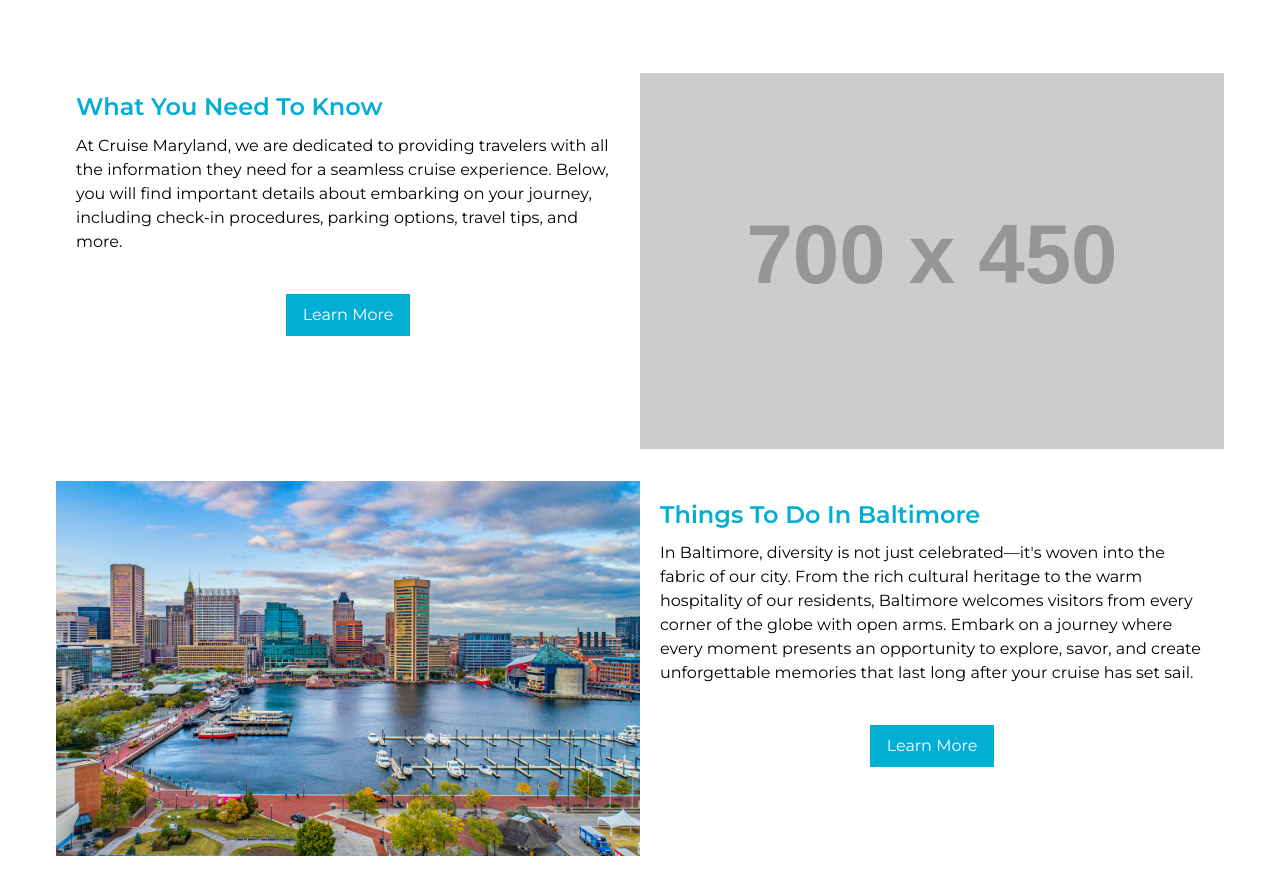
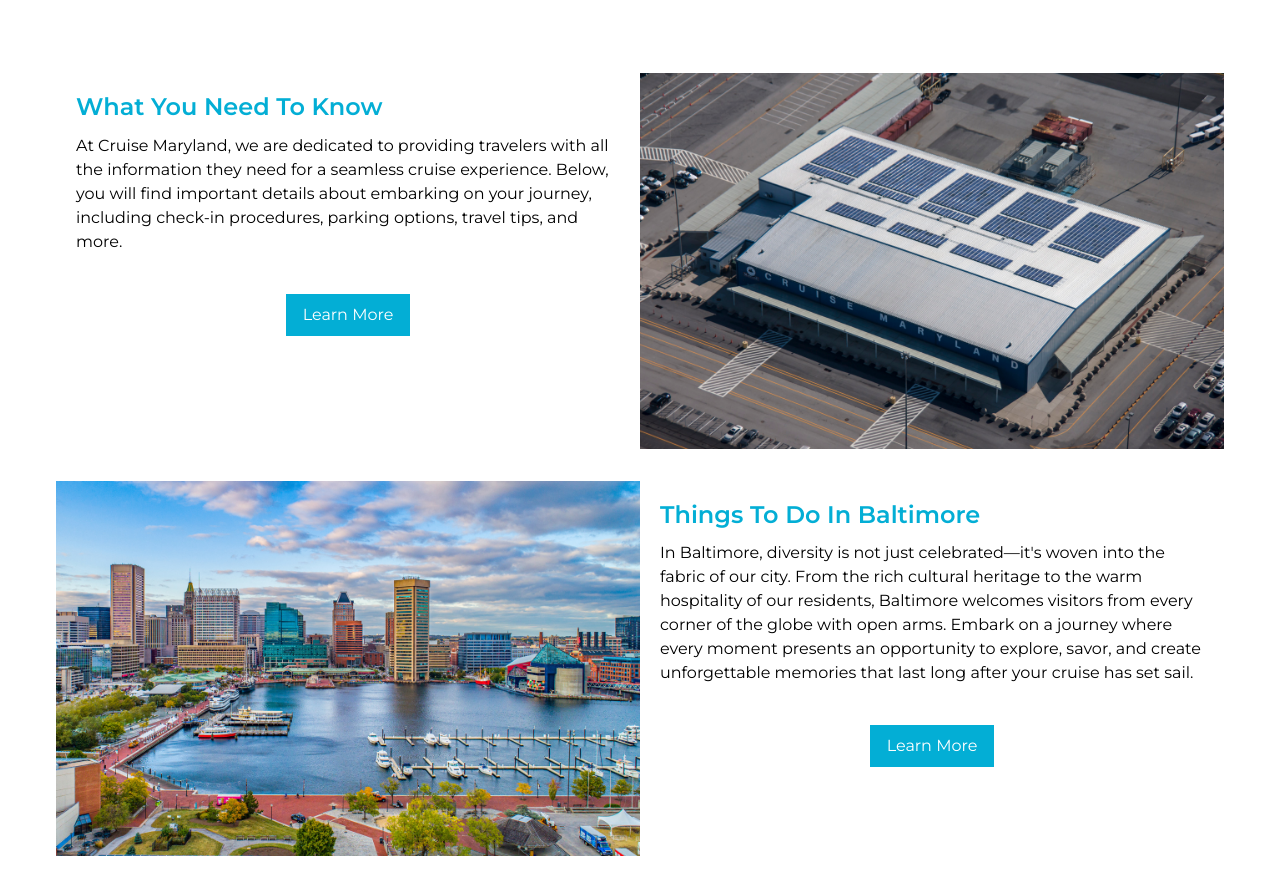
Before and after one commit to mdot-ocx/cruise-md, a plain HTML site: page index.html in a window 1280 px wide. Shown: the part 1865-2735 px from the top of the page. Drawn offline with Linux system fonts and the light colour scheme; placeholder pictures from the web are drawn by us.

Commit message:
home updates

```diff
--- a/index.html
+++ b/index.html
@@ -442,7 +442,7 @@
 
                   <div class="card-group my-lg-5" style="direction: rtl;">
                     <div class="card border-0">
-                        <img class="card-img-top" style="object-fit: cover;" src="https://placehold.co/700x450" alt="Card image cap">
+                        <img class="card-img-top" style="object-fit: cover;" src="img/terminal-aerial.jpg" alt="Card image cap">
                       </div>
                     <div class="card border-0" style="direction: ltr;border-left: 1px solid rgba(0, 0, 0, 0.125);">
                         <div class="card-body">
```
Also changed, not shown: img/terminal-aerial.jpg (added).
